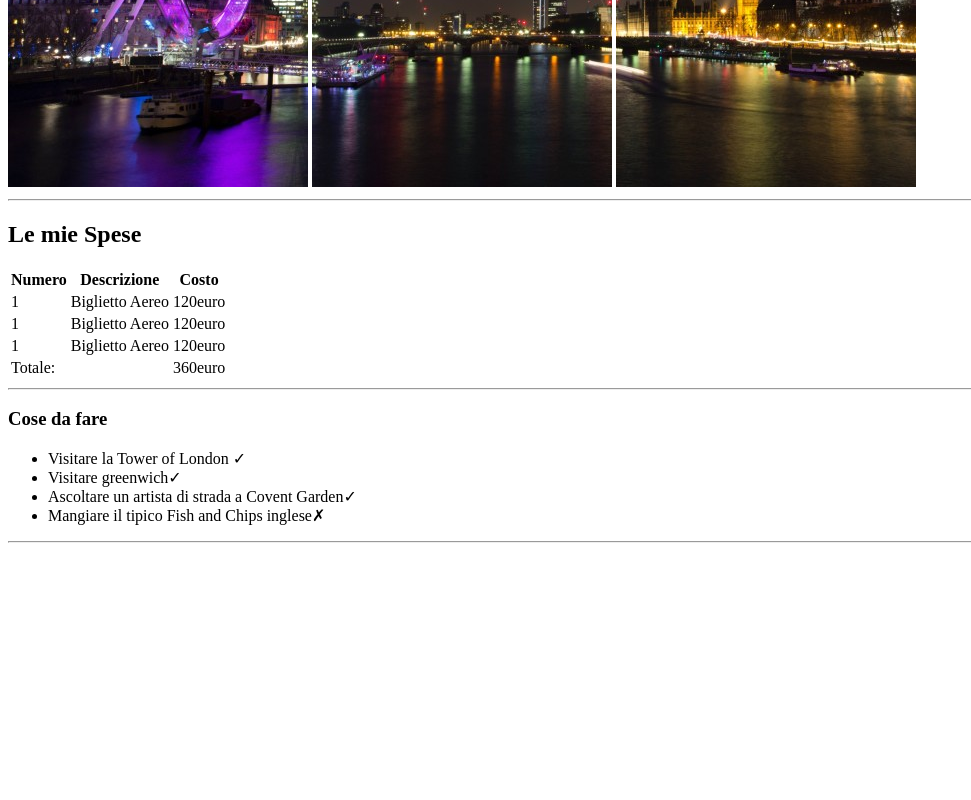
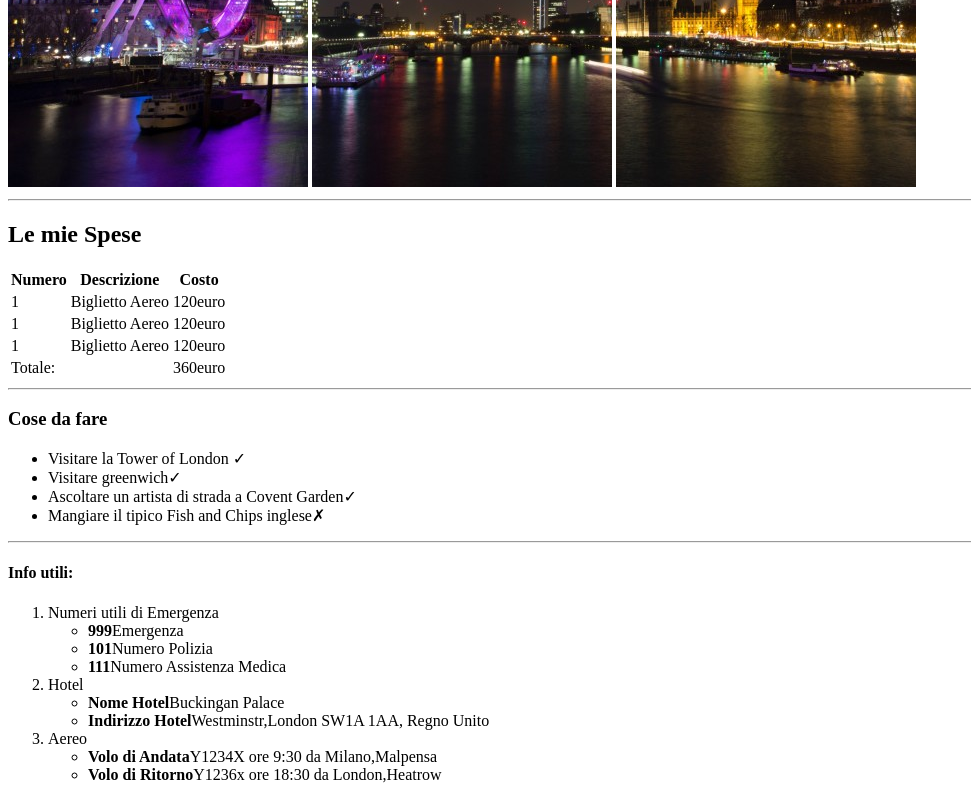
Before and after one commit to Erremme/html-london-trip, a plain HTML site: page index.html in a window 1280 px wide. Shown: the part 493-1293 px from the top of the page, without its empty margins (0-971 px from the left). Before the commit the page ends 1044 px from the top, so only its background shows below. Drawn offline with Linux system fonts and the light colour scheme.

Commit message:
fix:add info-section in main

```diff
--- a/index.html
+++ b/index.html
@@ -65,6 +65,53 @@
             <!--Cose da fare-->
          </section>
          <hr>
+
+         <section>
+            <!--Informazioni-->
+            <h4>Info utili:</h4>
+            <ol>
+                <li>Numeri utili di Emergenza </li>
+                    <ul>
+                        <li>
+                            <strong>999</strong>Emergenza
+                        </li>
+                    </ul>
+                    <ul>
+                        <li>
+                            <strong>101</strong>Numero Polizia
+                        </li>
+                    </ul>
+                    <ul>
+                        <li>
+                            <strong>111</strong>Numero Assistenza Medica
+                        </li>
+                    </ul>
+
+                    <li>Hotel</li>
+                    <ul>
+                        <li>
+                            <strong>Nome Hotel</strong>Buckingan Palace
+                        </li>
+                    </ul>
+                    <ul>
+                        <li>
+                            <strong>Indirizzo Hotel</strong>Westminstr,London SW1A 1AA, Regno Unito
+                        </li>
+                    </ul>
+                    <li>Aereo</li>
+                    <ul>
+                        <li>
+                            <strong>Volo di Andata</strong>Y1234X ore 9:30 da Milano,Malpensa
+                        </li>
+                    </ul>
+                    <ul>
+                        <li>
+                            <strong>Volo di Ritorno</strong>Y1236x ore 18:30 da London,Heatrow
+                        </li>
+                    </ul>
+                </ol>
+            <!--/Informazioni-->
+        </section>
     </main>
 </body>
 </html>
```
